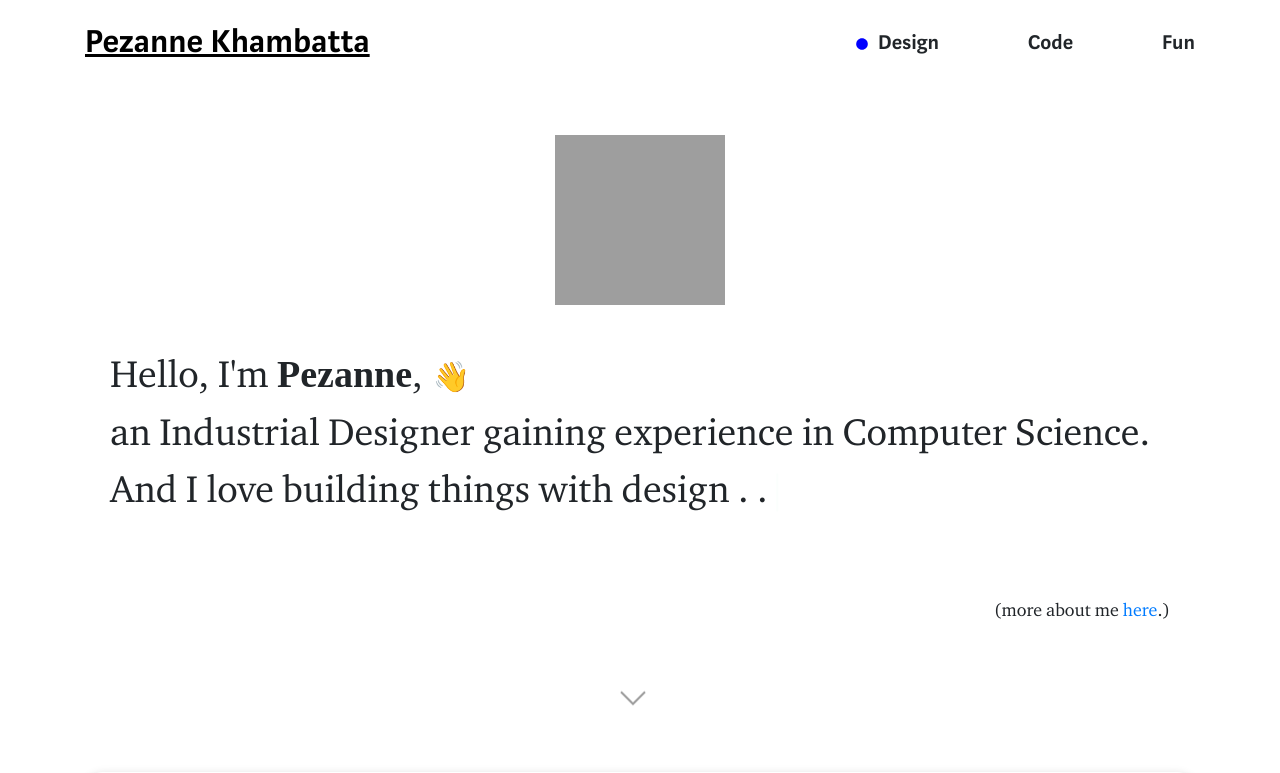
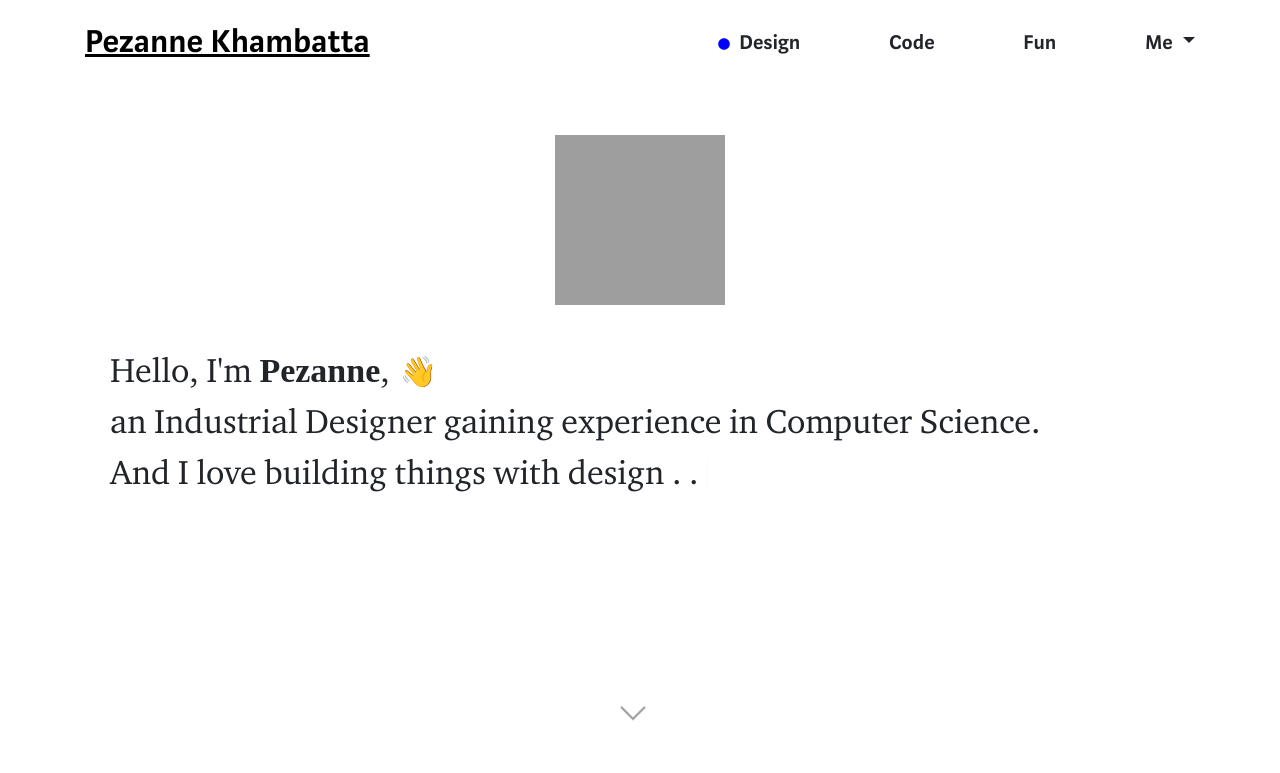
Before and after one commit to pkhambat1/DesignWebsite, a PHP site: page / in a window 1280 px wide. Shown: the top 773 px of the page. Run offline with PHP 8.4, Linux system fonts and the light colour scheme; some libraries are stand-ins or nearby versions; some web fonts are replaced; grey boxes are pictures that could not be loaded.

Commit message:
about DD added to navbar

```diff
--- a/css/site.css
+++ b/css/site.css
@@ -245,10 +245,11 @@ span {
 .intro {
   padding-left: 40px;
   padding-right: 40px;
+  min-height: 310px;
 }
 
 .intro span {
-  font-size: 38px;
+  font-size: 34px;
 }
 
 span.emoji {
@@ -509,7 +510,7 @@ nav .fa-circle {
   top: -25px;
 }
 
-button:focus {
+button:focus, nav-link {
   outline:0;
 }
 
--- a/index.html
+++ b/index.html
@@ -67,13 +67,23 @@
 										<!-- 💻 -->
 									</a>
 								</li>
-								<li class="nav-item item pr-0" role="presentation">
-									<a class="nav-link pr-0" href="fun.html">
+								<li class="nav-item item" role="presentation">
+									<a class="nav-link" href="fun.html">
 										<i class="fas fa-circle" style="opacity: 0"></i>
 										Fun
 										<!-- 🍕 -->
 									</a>
 								</li>
+								<li class="nav-item item dropdown pr-0" role="presentation">
+										<a class="nav-link dropdown-toggle pr-0" href="#" id="navbarDropdown" role="button" data-toggle="dropdown" aria-haspopup="true" aria-expanded="false">
+											<i class="fas fa-circle" style="opacity: 0;"></i>
+											Me
+										</a>
+										<div class="dropdown-menu" aria-labelledby="navbarDropdown">
+											<a class="dropdown-item" href="./about.html">About</a>
+											<a class="dropdown-item" href="./contact.html">Contact</a>
+										</div>
+									</li>
 							</ul>
 						</div>
 					</div>
@@ -97,9 +107,9 @@
 				<span> an Industrial Designer gaining experience in Computer Science.</span><br />
 				<span> And I love building things<span id="typing"></span>
 
-				<div class="text-right" style="margin-top: 5rem;">
+				<!-- <div class="text-right" style="margin-top: 5rem;">
 					<p>(more about me <a href="./about.html">here</a>.)</p>
-				</div>
+				</div> -->
 
 			</div>
 			<div class="col-12">
```
Also changed, not shown: about.html (+17 -7 lines), code.html (+14 -4 lines), contact.html (+16 -6 lines), fun.html (+12 -2 lines), img/about-me-profile4.jpeg (deleted), img/tipsy-whiskey-glass/TW16.gif (deleted), 7 other files.
